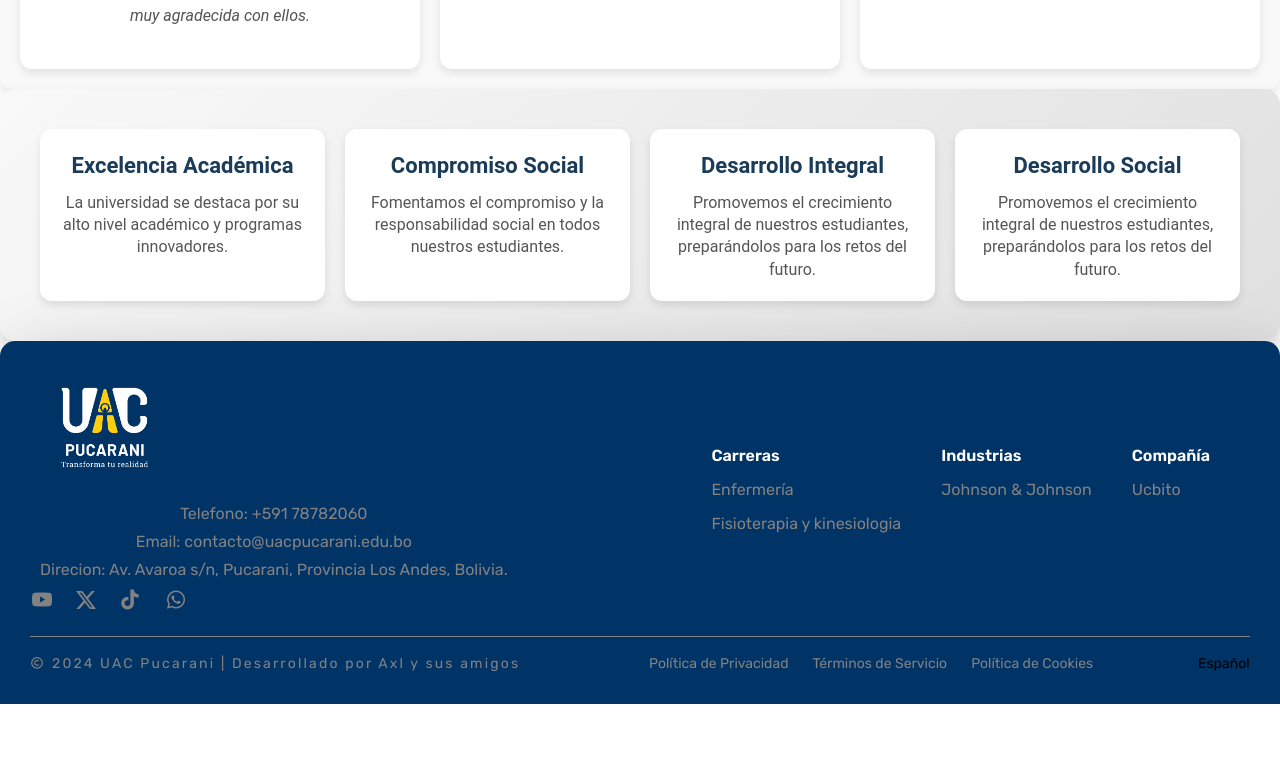
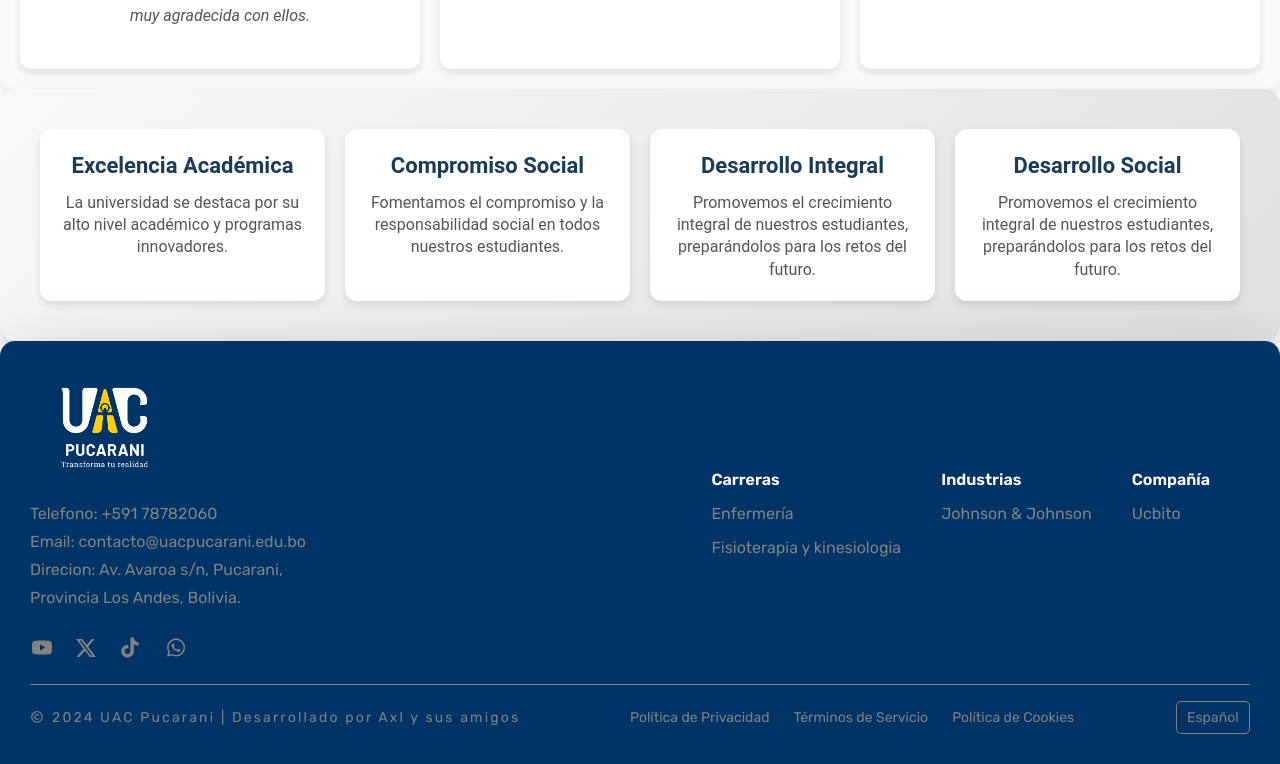
Before and after one commit to JesusRodrigoV/UAC-Pucarani-Web, a Vue app in the folder Vue/: page / in a window 1280 px wide. Shown: the part 1286-2050 px from the top of the page. Before the commit the page ends 1990 px from the top, so only its background shows below. Built offline with nearby package versions, Linux system fonts and the light colour scheme.

Commit message:
Cambios Footer

```diff
--- a/Vue/src/views/Footer.vue
+++ b/Vue/src/views/Footer.vue
@@ -1,6 +1,7 @@
 <script setup>
+import { RouterLink } from 'vue-router';
 import { useI18n } from 'vue-i18n';
-import { RouterLink } from 'vue-router';
+import Careers from './careers.vue';
 const { t, locale } = useI18n();
 const toggleLanguage = () => {
   locale.value = locale.value === 'es' ? 'en' : locale.value === 'en' ? 'ay' : 'es';
@@ -152,16 +153,12 @@ footer {
   font-weight: 700;
   margin: 0 1rem;
   color: #fff;
-
 }
 
 .desc_area {
-  width: 100%;
-  text-align: center;
-  margin: 0 auto;
-  padding: 0 10px;
+  max-width: 320px;
+  margin-bottom: 1.25rem;
 }
-
 
 .desc_area p {
   color: #828282;
@@ -261,33 +258,21 @@ hr {
 .footer-icon:hover {
   filter: brightness(0) saturate(100%) invert(100%) sepia(0%) saturate(0%) hue-rotate(360deg) brightness(100%) contrast(100%);
 }
-<<<<<<< HEAD
-.language-select {
-  width: 100%;
-  text-align: center;
-  margin-top: 10px;
-}
-
-=======
->>>>>>> main
 
 .language-select select {
-  margin: 0 auto;
-  padding: 8px 15px;
   background-color: #036;
   color: #828282;
   border: 1px solid #828282;
   border-radius: 5px;
-  padding: 8px 15px;
+  padding: 5px 10px;
   font-size: 0.875rem;
-  transition: border-color 0.3s ease, color 0.3s ease;
+  margin-left: 1rem;
 }
 
 .language-select select:hover {
   color: #fff;
   border-color: #fff;
 }
-
 
 
 @media screen and (max-width: 768px) {
```
